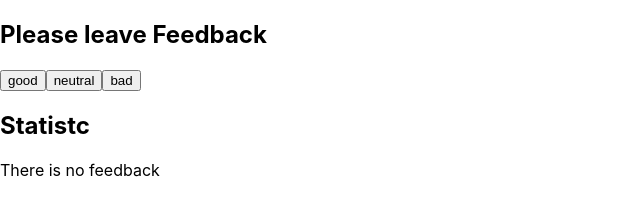
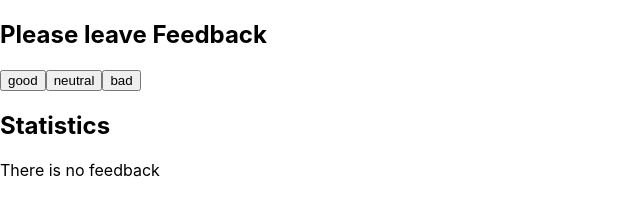
Before and after one commit to Lawyer0901/react-practice-hw2, a React (Create React App) app: page / in a window 1280 px wide. Shown: the top 201 px of the page, without its empty margins (0-640 px from the left). Built offline with nearby package versions, Linux system fonts and the light colour scheme.

Commit message:
statistics

```diff
--- a/src/components/App.jsx
+++ b/src/components/App.jsx
@@ -47,7 +47,7 @@ class App extends Component {
           />
         </Section>
 
-        <Section title="Statistc">
+        <Section title="Statistics">
           {isShown ? (
             <Statistics
               good={this.state.good}
```
